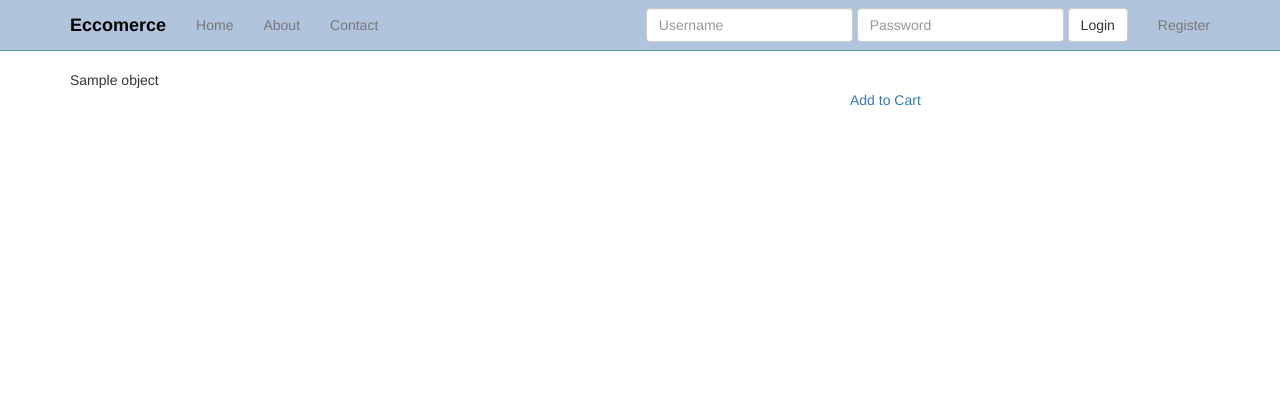
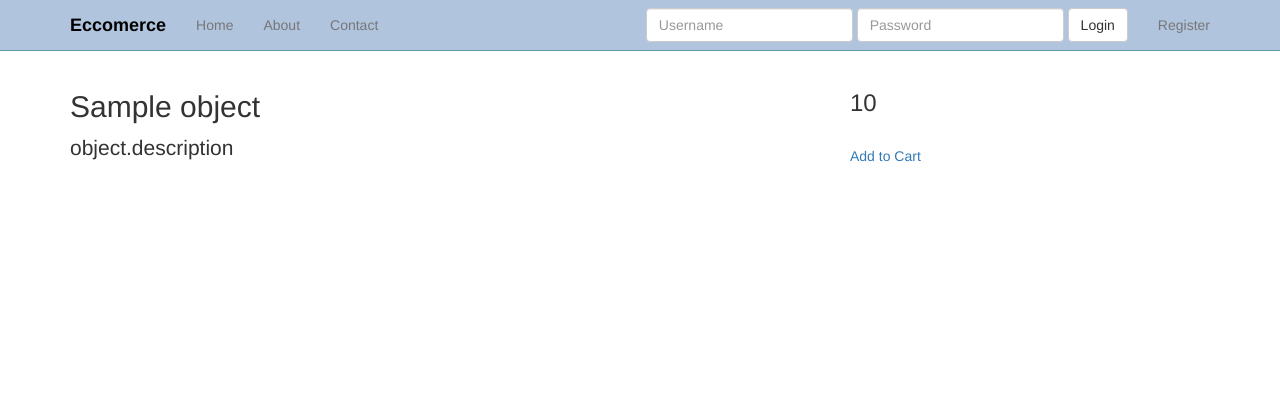
Before and after one commit to KartikShrikantHegde/Django_Ecommerce, a Django app: template src/products/templates/products/product_detail.html in a window 1280 px wide. Shown: the top 420 px of the page. Run offline with Django 3.2, Linux system fonts and the light colour scheme; the template is opened without the code that fills it: most values are stand-ins (such as "Sample title", 1, 10 or a date in 2020); some libraries are stand-ins or nearby versions.

Commit message:
Adding price to Product layout detail page

```diff
--- a/src/products/templates/products/product_detail.html
+++ b/src/products/templates/products/product_detail.html
@@ -4,11 +4,13 @@
 <div class="row">
 <div class="col-sm-8">
 
-    {{ object.title }}
+    <h2>{{ object.title }}</h2>
+    <p class="lead">object.description</p>
 </div>
 {#    if there  are more than one variation to our product#}
 
 <div class="col-sm-4">
+<h3>{{ object.price }}</h3>
     {% if object.variations_set.count > 1 %}
 <select class="form-control">
     {% for variations_obj in object.variations_set.all %}
```
